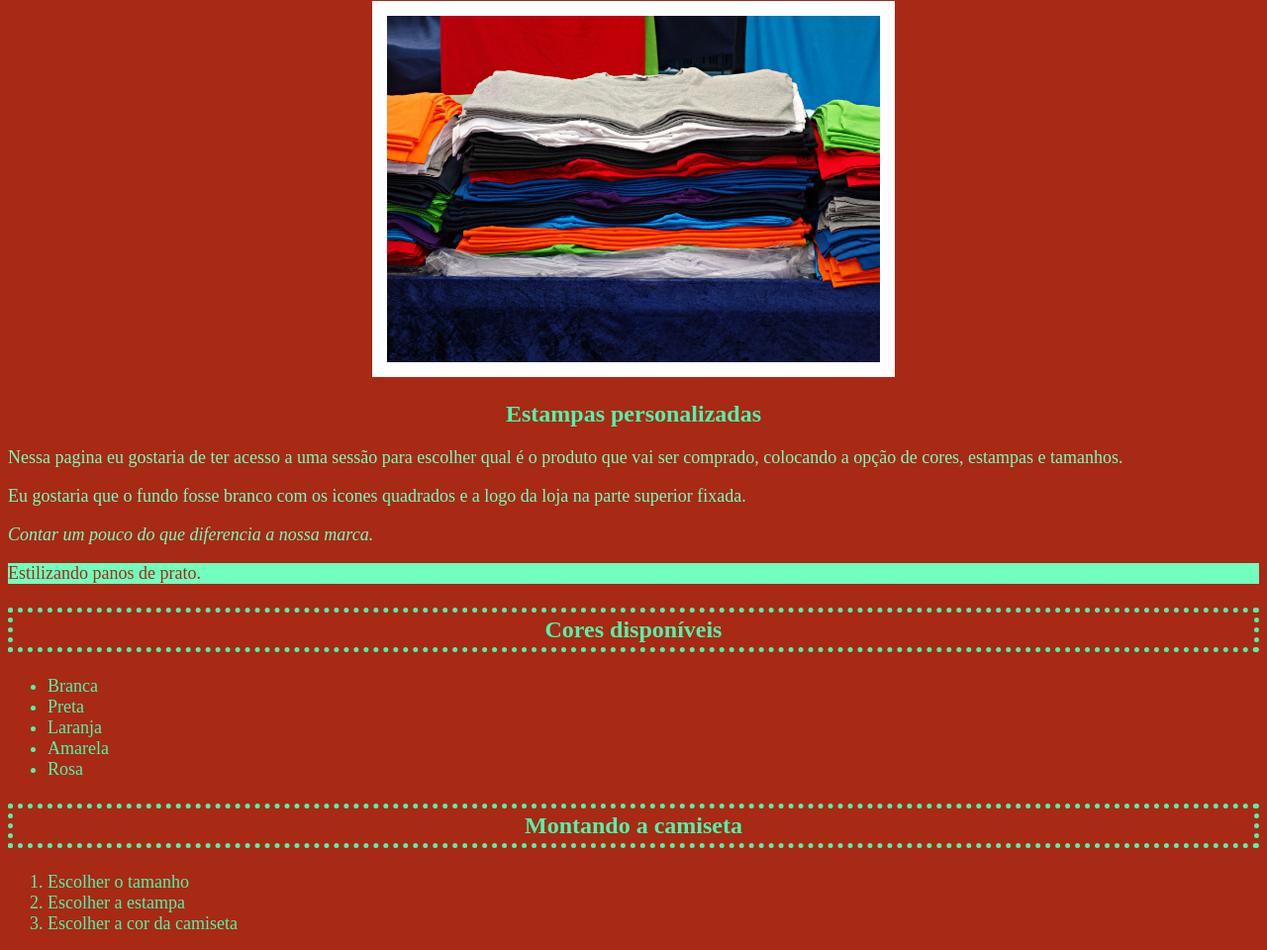
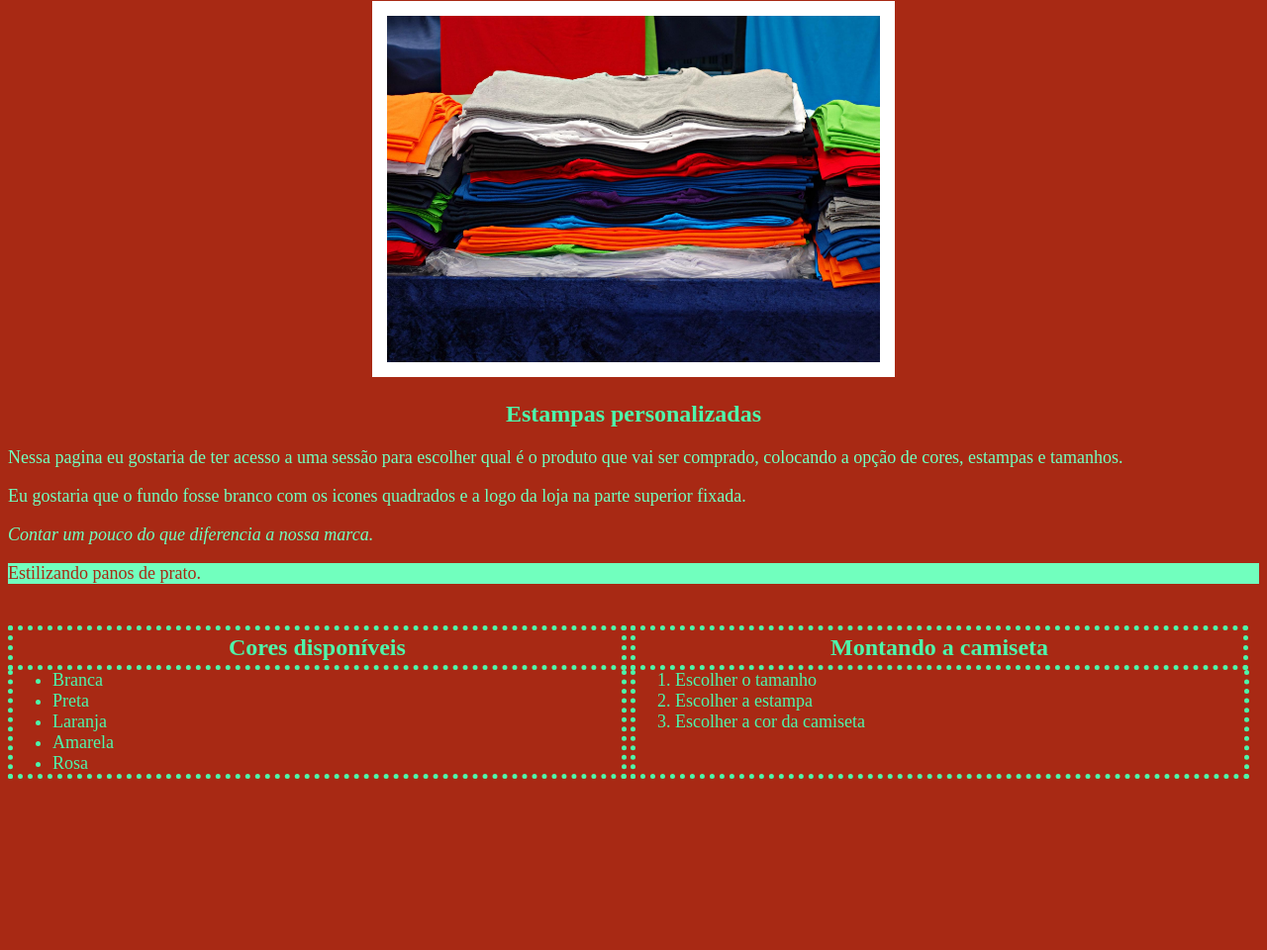
Before and after one commit to StasiakLucas/ge-prog-em-turma-d, a plain HTML site: page index.html in a window 1280 px wide. Shown: the part 79-1039 px from the top of the page at 99% size. After the commit the page ends 890 px from the top, so only its background shows below. Drawn offline with Linux system fonts and the light colour scheme.

Commit message:
Atualizando repositório

```diff
--- a/index.html
+++ b/index.html
@@ -36,7 +36,9 @@
 
 		<h3 class="titulo-listas">Cores disponíveis</h3>
 
-		<ul>
+		<h3 class="titulo-listas">Montando a camiseta</h3>
+
+		<ul class="listas">
 			<li class="itens">Branca</li>
 			<li class="itens">Preta</li>
 			<li class="itens">Laranja</li>
@@ -44,9 +46,8 @@
 			<li class="itens">Rosa</li>
 		</ul>
 
-		<h3 class="titulo-listas">Montando a camiseta</h3>
 
-		<ol>
+		<ol class="listas">
 			<li class="itens">Escolher o tamanho</li>
 			<li class="itens">Escolher a estampa</li>
 			<li class="itens">Escolher a cor da camiseta</li>
--- a/style.css
+++ b/style.css
@@ -24,6 +24,9 @@ p {
   text-align: center;
   font-size: 24px;
   padding: 4px;
+  display: inline-block;
+  width:48%;
+  margin-bottom: 0px;
 }
 
 .itens {
@@ -38,3 +41,14 @@ p {
 .pano-prato p {
   color:#A82914;
 }
+
+.listas {
+  display: inline-block;
+  border-left: 5px dotted #4EF5AA;
+  border-right:5px dotted #4EF5AA;
+  border-bottom: 5px dotted #4EF5AA;
+  width: 45.5%;
+  vertical-align: top;
+  margin-top: 0px;
+  height: 105px;
+}
```
